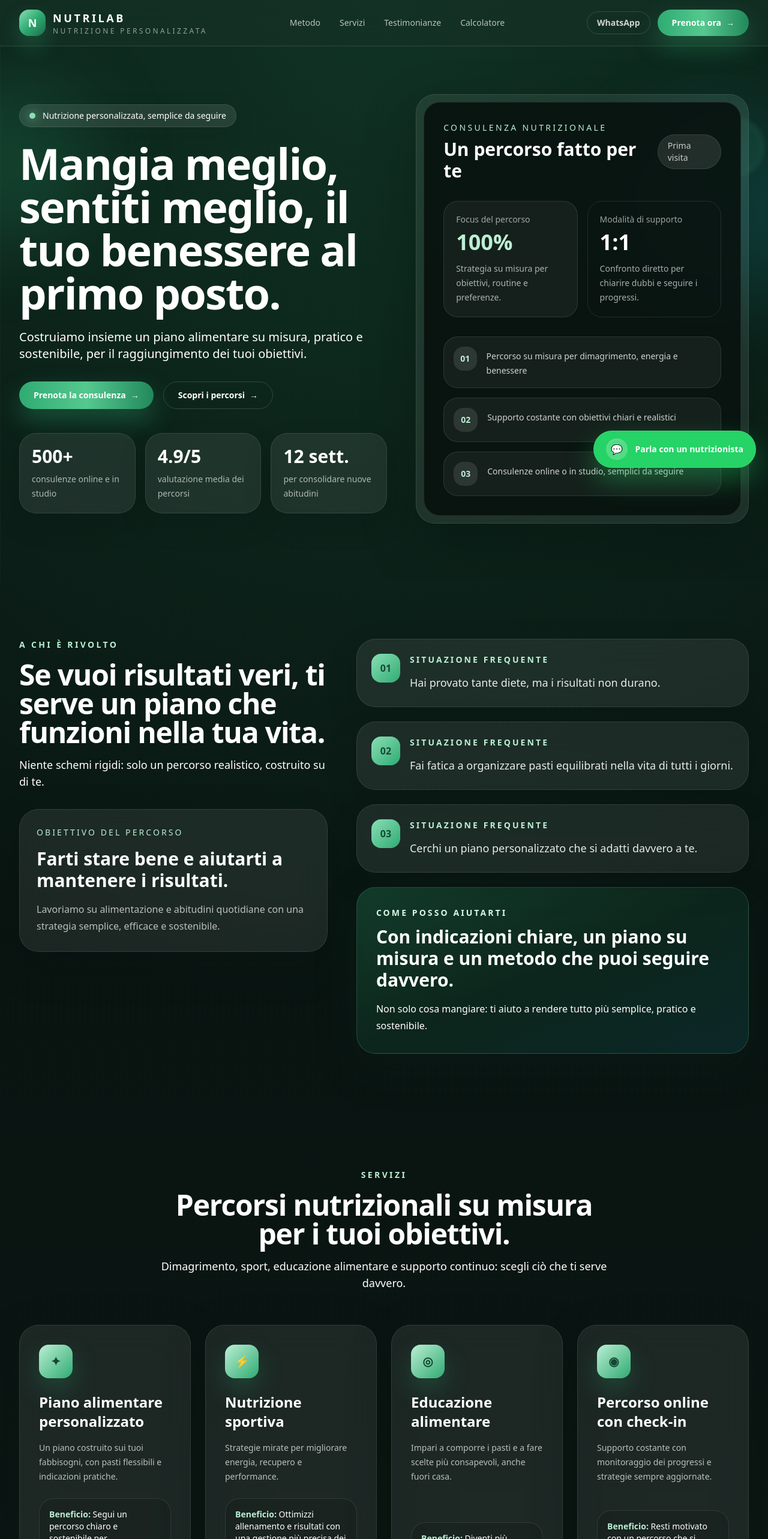
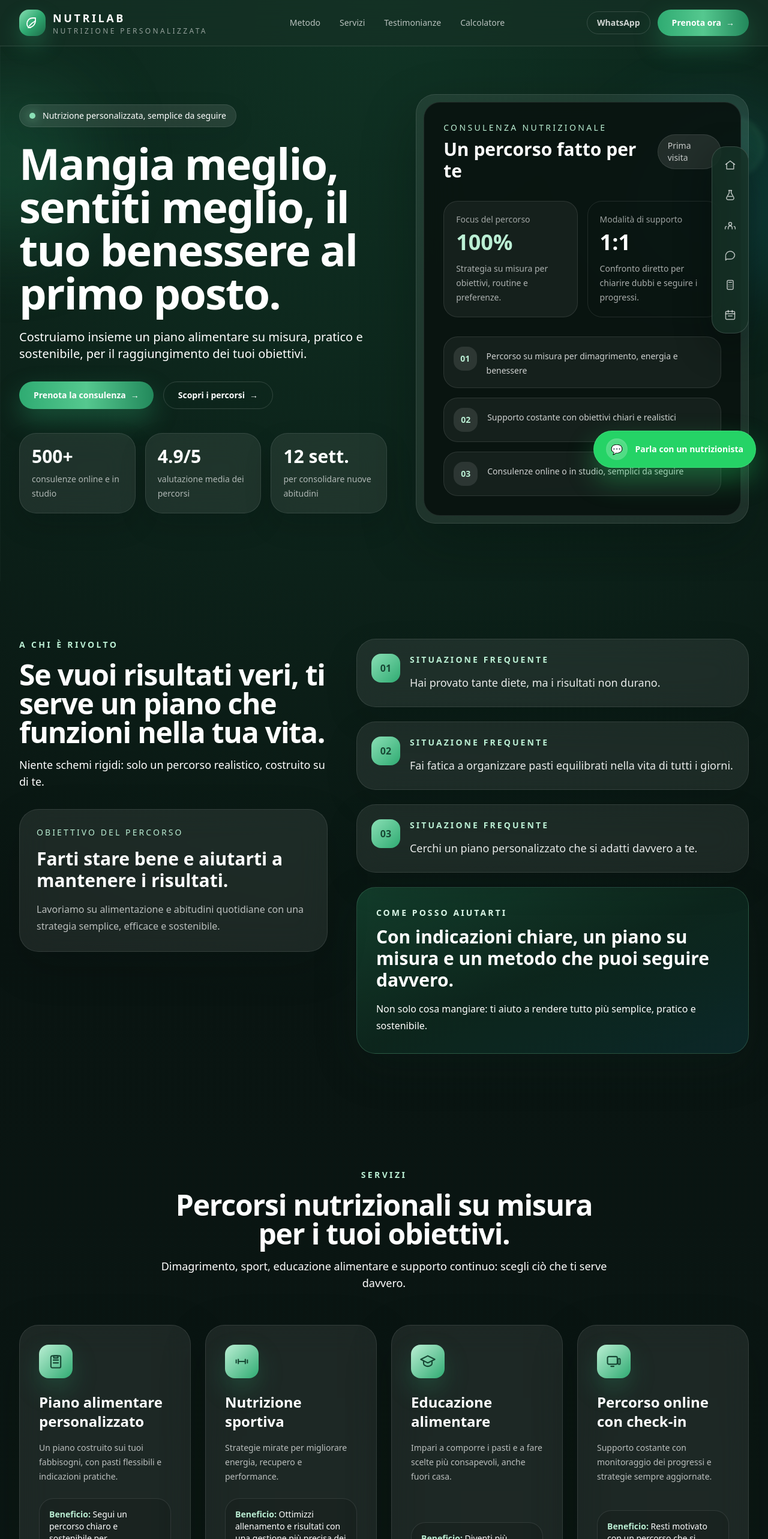
Before and after one commit to Graziano10/NutriLab, a Next.js app: page / in a window 1280 px wide. Shown: the top 2566 px of the page at 60% size. Built offline with nearby package versions, Linux system fonts and the light colour scheme.

Commit message:
Refine icons and add floating section navigation

```diff
--- a/app/page.tsx
+++ b/app/page.tsx
@@ -1,4 +1,5 @@
 import { StickyWhatsApp } from '@/components/StickyWhatsApp';
+import { FloatingSectionNav } from '@/components/FloatingSectionNav';
 import { Navbar } from '@/components/Navbar';
 import { FinalCTASection } from '@/sections/FinalCTASection';
 import { HeroSection } from '@/sections/HeroSection';
@@ -12,6 +13,7 @@ export default function Home() {
   return (
     <main className="relative overflow-hidden">
       <Navbar />
+      <FloatingSectionNav />
       <HeroSection />
       <ProblemSolutionSection />
       <ServicesSection />
--- /dev/null
+++ b/components/FloatingSectionNav.tsx
@@ -0,0 +1,43 @@
+import {
+  CalculatorIcon,
+  CalendarIcon,
+  ChatIcon,
+  FlaskIcon,
+  HomeIcon,
+  UsersIcon,
+} from '@/components/SiteIcons';
+
+const quickNav = [
+  { label: 'Home', href: '#top', icon: HomeIcon },
+  { label: 'Metodo', href: '#method', icon: FlaskIcon },
+  { label: 'Servizi', href: '#services', icon: UsersIcon },
+  { label: 'Testimonianze', href: '#testimonials', icon: ChatIcon },
+  { label: 'Calcolatore', href: '#quiz', icon: CalculatorIcon },
+  { label: 'Prenota', href: '#book', icon: CalendarIcon },
+];
+
+export function FloatingSectionNav() {
+  return (
+    <aside className="pointer-events-none fixed right-4 top-1/2 z-40 hidden -translate-y-1/2 lg:block xl:right-8">
+      <nav className="pointer-events-auto rounded-3xl border border-white/15 bg-ink/80 p-2 shadow-[0_20px_60px_rgba(3,10,8,0.45)] backdrop-blur-xl">
+        <ul className="flex flex-col gap-1.5">
+          {quickNav.map((item) => {
+            const Icon = item.icon;
+            return (
+              <li key={item.href}>
+                <a
+                  href={item.href}
+                  aria-label={item.label}
+                  title={item.label}
+                  className="group inline-flex h-11 w-11 items-center justify-center rounded-2xl text-white/70 transition duration-300 hover:bg-white/10 hover:text-brand-200"
+                >
+                  <Icon className="h-5 w-5" />
+                </a>
+              </li>
+            );
+          })}
+        </ul>
+      </nav>
+    </aside>
+  );
+}
--- a/components/Navbar.tsx
+++ b/components/Navbar.tsx
@@ -1,4 +1,5 @@
 import { Button } from '@/components/Button';
+import { LeafIcon } from '@/components/SiteIcons';
 
 const navItems = [
   { label: 'Metodo', href: '#method' },
@@ -12,8 +13,8 @@ export function Navbar() {
     <header className="sticky top-0 z-50 border-b border-white/10 bg-ink/70 backdrop-blur-xl">
       <div className="mx-auto flex max-w-7xl items-center justify-between px-6 py-4 lg:px-8">
         <a href="#top" className="flex items-center gap-3 text-white">
-          <span className="inline-flex h-11 w-11 items-center justify-center rounded-2xl bg-gradient-to-br from-brand-300 via-brand-500 to-brand-700 text-lg font-black shadow-[0_16px_35px_rgba(47,171,114,0.32)]">
-            N
+          <span className="inline-flex h-11 w-11 items-center justify-center rounded-2xl bg-gradient-to-br from-brand-300 via-brand-500 to-brand-700 text-brand-950 shadow-[0_16px_35px_rgba(47,171,114,0.32)]">
+            <LeafIcon className="h-6 w-6" />
           </span>
           <span>
             <span className="block text-lg font-bold tracking-[0.2em]">NUTRILAB</span>
--- a/components/ServiceCard.tsx
+++ b/components/ServiceCard.tsx
@@ -1,10 +1,11 @@
 import { Button } from '@/components/Button';
+import { ClipboardIcon, DeviceIcon, DumbbellIcon, GraduationIcon } from '@/components/SiteIcons';
 
-const serviceIcons: Record<string, string> = {
-  'Piano alimentare personalizzato': '✦',
-  'Nutrizione sportiva': '⚡',
-  'Educazione alimentare': '◎',
-  'Percorso online con check-in': '◉',
+const serviceIcons = {
+  'Piano alimentare personalizzato': ClipboardIcon,
+  'Nutrizione sportiva': DumbbellIcon,
+  'Educazione alimentare': GraduationIcon,
+  'Percorso online con check-in': DeviceIcon,
 };
 
 type ServiceCardProps = {
@@ -15,11 +16,13 @@ type ServiceCardProps = {
 };
 
 export function ServiceCard({ title, description, outcome, cta }: ServiceCardProps) {
+  const Icon = serviceIcons[title as keyof typeof serviceIcons] ?? ClipboardIcon;
+
   return (
     <article className="group relative flex h-full flex-col overflow-hidden rounded-[2rem] border border-white/10 bg-white/[0.08] p-8 shadow-[0_25px_80px_rgba(6,15,12,0.18)] backdrop-blur-xl transition duration-500 hover:-translate-y-2 hover:border-brand-300/50 hover:bg-white/[0.12]">
       <div className="absolute inset-x-0 top-0 h-px bg-gradient-to-r from-transparent via-brand-300/80 to-transparent opacity-0 transition duration-500 group-hover:opacity-100" />
-      <div className="mb-6 inline-flex h-14 w-14 items-center justify-center rounded-2xl bg-gradient-to-br from-brand-200 to-brand-500 text-xl font-bold text-brand-900 shadow-[0_18px_40px_rgba(47,171,114,0.25)]">
-        {serviceIcons[title] ?? title.charAt(0)}
+      <div className="mb-6 inline-flex h-14 w-14 items-center justify-center rounded-2xl bg-gradient-to-br from-brand-200 to-brand-500 text-brand-900 shadow-[0_18px_40px_rgba(47,171,114,0.25)]">
+        <Icon className="h-7 w-7" />
       </div>
       <h3 className="text-2xl font-semibold text-white">{title}</h3>
       <p className="mt-4 flex-1 text-sm leading-6 text-white/70">{description}</p>
--- /dev/null
+++ b/components/SiteIcons.tsx
@@ -0,0 +1,136 @@
+import type { ReactNode, SVGProps } from 'react';
+
+type IconProps = SVGProps<SVGSVGElement>;
+
+function BaseIcon({ children, ...props }: IconProps & { children: ReactNode }) {
+  return (
+    <svg viewBox="0 0 24 24" fill="none" stroke="currentColor" strokeWidth="1.8" strokeLinecap="round" strokeLinejoin="round" aria-hidden="true" {...props}>
+      {children}
+    </svg>
+  );
+}
+
+export function LeafIcon(props: IconProps) {
+  return (
+    <BaseIcon {...props}>
+      <path d="M5 20c7 0 12-5 12-12V4h-4C6 4 3 9 3 14c0 3 2 6 6 6Z" />
+      <path d="M7 17c3-4 6-6 10-8" />
+    </BaseIcon>
+  );
+}
+
+export function ClipboardIcon(props: IconProps) {
+  return (
+    <BaseIcon {...props}>
+      <rect x="5" y="4" width="14" height="17" rx="2" />
+      <path d="M9 4h6v3H9z" />
+      <path d="M8.5 10h7" />
+      <path d="M8.5 14h7" />
+    </BaseIcon>
+  );
+}
+
+export function DumbbellIcon(props: IconProps) {
+  return (
+    <BaseIcon {...props}>
+      <path d="M4 10v4" />
+      <path d="M20 10v4" />
+      <path d="M7 9v6" />
+      <path d="M17 9v6" />
+      <path d="M7 12h10" />
+    </BaseIcon>
+  );
+}
+
+export function GraduationIcon(props: IconProps) {
+  return (
+    <BaseIcon {...props}>
+      <path d="M2 9l10-5 10 5-10 5-10-5Z" />
+      <path d="M6 11v4c0 2 3 4 6 4s6-2 6-4v-4" />
+    </BaseIcon>
+  );
+}
+
+export function DeviceIcon(props: IconProps) {
+  return (
+    <BaseIcon {...props}>
+      <rect x="3" y="5" width="14" height="11" rx="2" />
+      <path d="M8 19h4" />
+      <rect x="18" y="8" width="3" height="8" rx="1" />
+    </BaseIcon>
+  );
+}
+
+export function CheckCircleIcon(props: IconProps) {
+  return (
+    <BaseIcon {...props}>
+      <circle cx="12" cy="12" r="9" />
+      <path d="m8.5 12 2.3 2.4L15.5 9.5" />
+    </BaseIcon>
+  );
+}
+
+export function HomeIcon(props: IconProps) {
+  return (
+    <BaseIcon {...props}>
+      <path d="m3 11 9-7 9 7" />
+      <path d="M5 10v10h14V10" />
+    </BaseIcon>
+  );
+}
+
+export function UsersIcon(props: IconProps) {
+  return (
+    <BaseIcon {...props}>
+      <path d="M16 20v-2a4 4 0 0 0-8 0v2" />
+      <circle cx="12" cy="10" r="3" />
+      <path d="M22 20v-2a3 3 0 0 0-2.4-2.9" />
+      <path d="M2 20v-2a3 3 0 0 1 2.4-2.9" />
+    </BaseIcon>
+  );
+}
+
+export function FlaskIcon(props: IconProps) {
+  return (
+    <BaseIcon {...props}>
+      <path d="M9 3h6" />
+      <path d="M10 3v5l-5 9a3 3 0 0 0 2.6 4.5h8.8A3 3 0 0 0 19 17l-5-9V3" />
+      <path d="M8 15h8" />
+    </BaseIcon>
+  );
+}
+
+export function ChatIcon(props: IconProps) {
+  return (
+    <BaseIcon {...props}>
+      <path d="M21 12a8.5 8.5 0 0 1-8.5 8.5H5l-2 2v-6.5A8.5 8.5 0 1 1 21 12Z" />
+    </BaseIcon>
+  );
+}
+
+export function CalculatorIcon(props: IconProps) {
+  return (
+    <BaseIcon {...props}>
+      <rect x="6" y="3" width="12" height="18" rx="2" />
+      <path d="M9 7h6" />
+      <path d="M9 12h.01" />
+      <path d="M12 12h.01" />
+      <path d="M15 12h.01" />
+      <path d="M9 16h.01" />
+      <path d="M12 16h.01" />
+      <path d="M15 16h.01" />
+    </BaseIcon>
+  );
+}
+
+export function CalendarIcon(props: IconProps) {
+  return (
+    <BaseIcon {...props}>
+      <rect x="3" y="5" width="18" height="16" rx="2" />
+      <path d="M16 3v4" />
+      <path d="M8 3v4" />
+      <path d="M3 10h18" />
+      <path d="M8 14h8" />
+    </BaseIcon>
+  );
+}
--- a/sections/LeadMagnetSection.tsx
+++ b/sections/LeadMagnetSection.tsx
@@ -1,6 +1,7 @@
 import { Button } from '@/components/Button';
 import { CalorieCalculator } from '@/components/CalorieCalculator';
 import { SectionHeading } from '@/components/SectionHeading';
+import { CheckCircleIcon } from '@/components/SiteIcons';
 import { quizBenefits } from '@/lib/site-data';
 
 export function LeadMagnetSection() {
@@ -22,7 +23,7 @@ export function LeadMagnetSection() {
             <ul className="mt-6 space-y-4">
               {quizBenefits.map((benefit) => (
                 <li key={benefit} className="flex items-start gap-3 text-sm leading-6 text-white/78">
-                  <span className="text-brand-300">✦</span>
+                  <CheckCircleIcon className="mt-0.5 h-5 w-5 shrink-0 text-brand-300" />
                   <span>{benefit}</span>
                 </li>
               ))}
```
